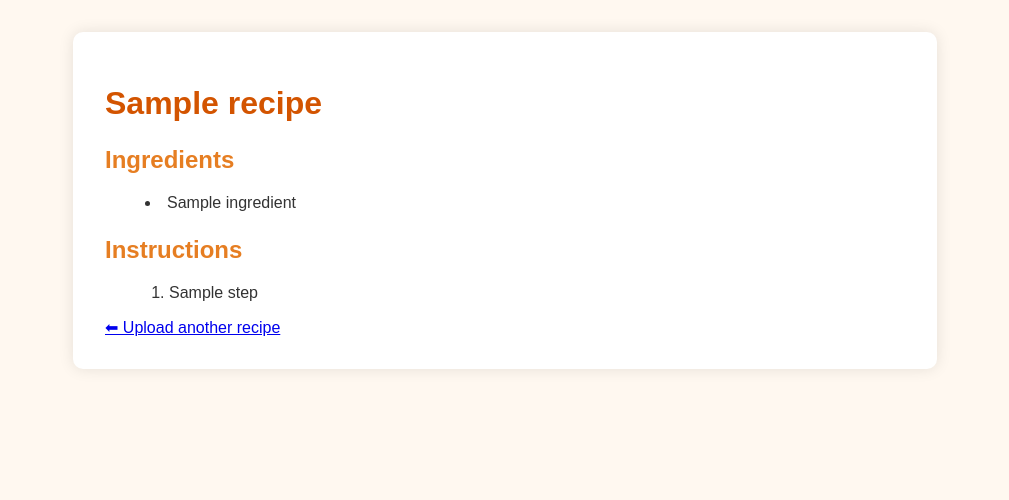
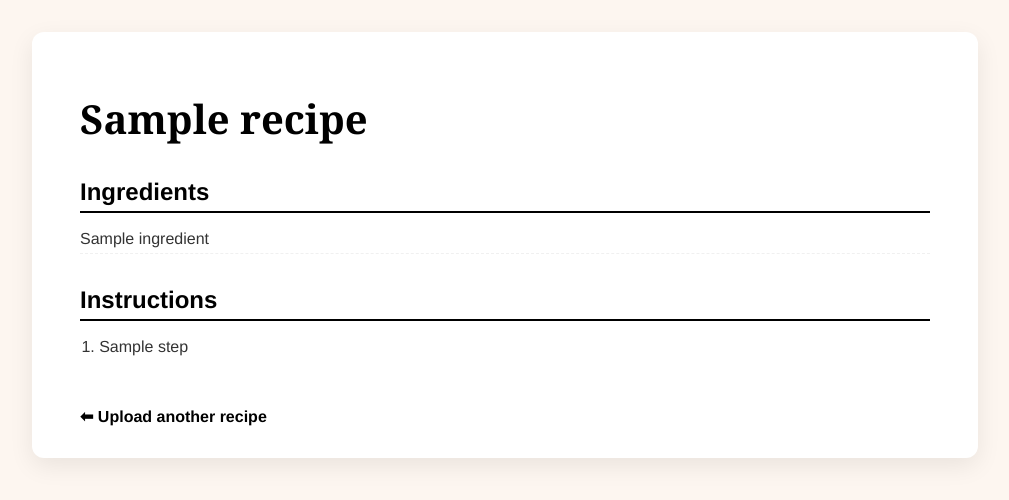
Before and after one commit to leahcschatz/RecipeHelper, a Flask app: template templates/recipe.html in a window 1280 px wide. Shown: the top 500 px of the page, without its empty margins (135-1144 px from the left). Run offline with Flask 3, Linux system fonts and the light colour scheme; the template is opened without the code that fills it: most values are stand-ins (such as "Sample title", 1, 10 or a date in 2020).

Commit message:
style updates for recipe

```diff
--- /dev/null
+++ b/static/style.css
@@ -0,0 +1,70 @@
+/* Base typography */
+body {
+    font-family: 'Helvetica Neue', Arial, sans-serif;
+    background: #fdf6f0;
+    color: #333;
+    margin: 0;
+    padding: 0;
+  }
+
+  .container {
+    max-width: 850px;
+    margin: 2rem auto;
+    padding: 2rem 3rem;
+    background: #ffffff;
+    border-radius: 12px;
+    box-shadow: 0 8px 25px rgba(0, 0, 0, 0.08);
+  }
+
+  h1 {
+    font-family: 'Georgia', serif;
+    font-size: 2.5rem;
+    color: black;
+    margin-bottom: 1rem;
+  }
+
+  h2 {
+    font-size: 1.5rem;
+    color: black;
+    margin-top: 2rem;
+    margin-bottom: 0.8rem;
+    border-bottom: 2px solid;
+    padding-bottom: 0.3rem;
+  }
+
+  /* Ingredients list */
+  ul.ingredients {
+    list-style-type: none;
+    padding-left: 0;
+    margin: 0;
+  }
+
+  ul.ingredients li {
+    padding: 0.3rem 0;
+    border-bottom: 1px dashed #f0f0f0;
+  }
+
+  /* Instructions */
+  ol.instructions {
+    padding-left: 1.2rem;
+    margin-top: 0.5rem;
+  }
+
+  ol.instructions li {
+    margin-bottom: 1rem;
+    line-height: 1.6;
+  }
+
+  /* Link styling */
+  a {
+    display: inline-block;
+    margin-top: 2rem;
+    text-decoration: none;
+    color: black;
+    font-weight: bold;
+    transition: color 0.2s ease;
+  }
+
+  a:hover {
+    color: black;
+  }
--- a/templates/recipe.html
+++ b/templates/recipe.html
@@ -1,51 +1,23 @@
 <!DOCTYPE html>
-<html>
+<html lang="en">
 <head>
+  <meta charset="UTF-8">
   <title>{{ recipe.title }}</title>
-  <style>
-    body {
-      font-family: Arial, sans-serif;
-      margin: 2rem;
-      background: #fff8f0;
-      color: #333;
-    }
-    h1 {
-      color: #d35400;
-    }
-    h2 {
-      margin-top: 1.5rem;
-      color: #e67e22;
-    }
-    ul {
-      list-style: disc inside;
-      margin-left: 0;
-    }
-    ol {
-      margin-left: 1.5rem;
-    }
-    .container {
-      max-width: 800px;
-      margin: 0 auto;
-      padding: 2rem;
-      background: #fff;
-      border-radius: 10px;
-      box-shadow: 0 0 15px rgba(0,0,0,0.1);
-    }
-  </style>
+  <link rel="stylesheet" href="{{ url_for('static', filename='style.css') }}">
 </head>
 <body>
   <div class="container">
     <h1>{{ recipe.title }}</h1>
 
     <h2>Ingredients</h2>
-    <ul>
+    <ul class="ingredients">
       {% for ingredient in recipe.ingredients %}
         <li>{{ ingredient }}</li>
       {% endfor %}
     </ul>
 
     <h2>Instructions</h2>
-    <ol>
+    <ol class="instructions">
       {% for step in recipe.instructions %}
         <li>{{ step }}</li>
       {% endfor %}
```
